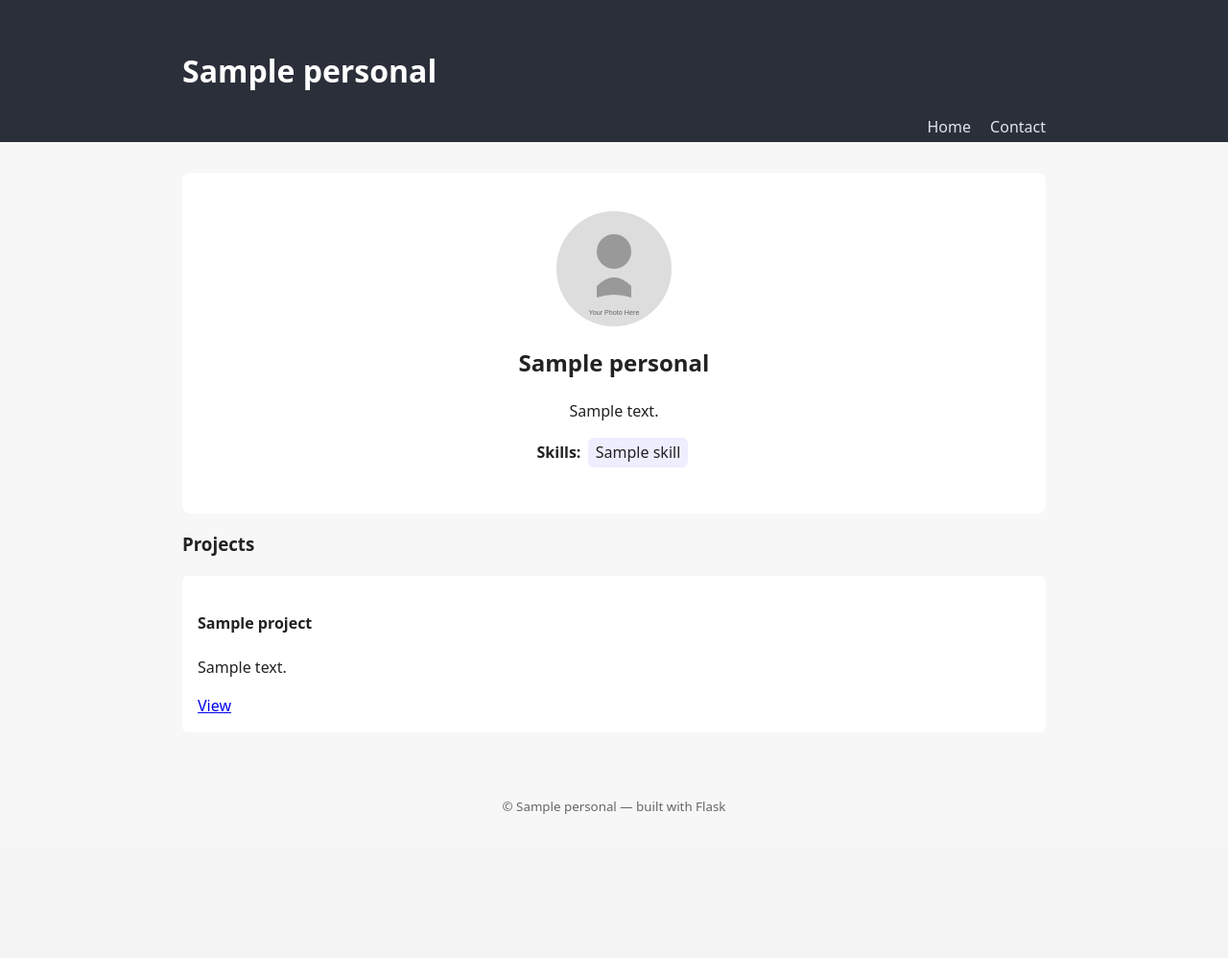
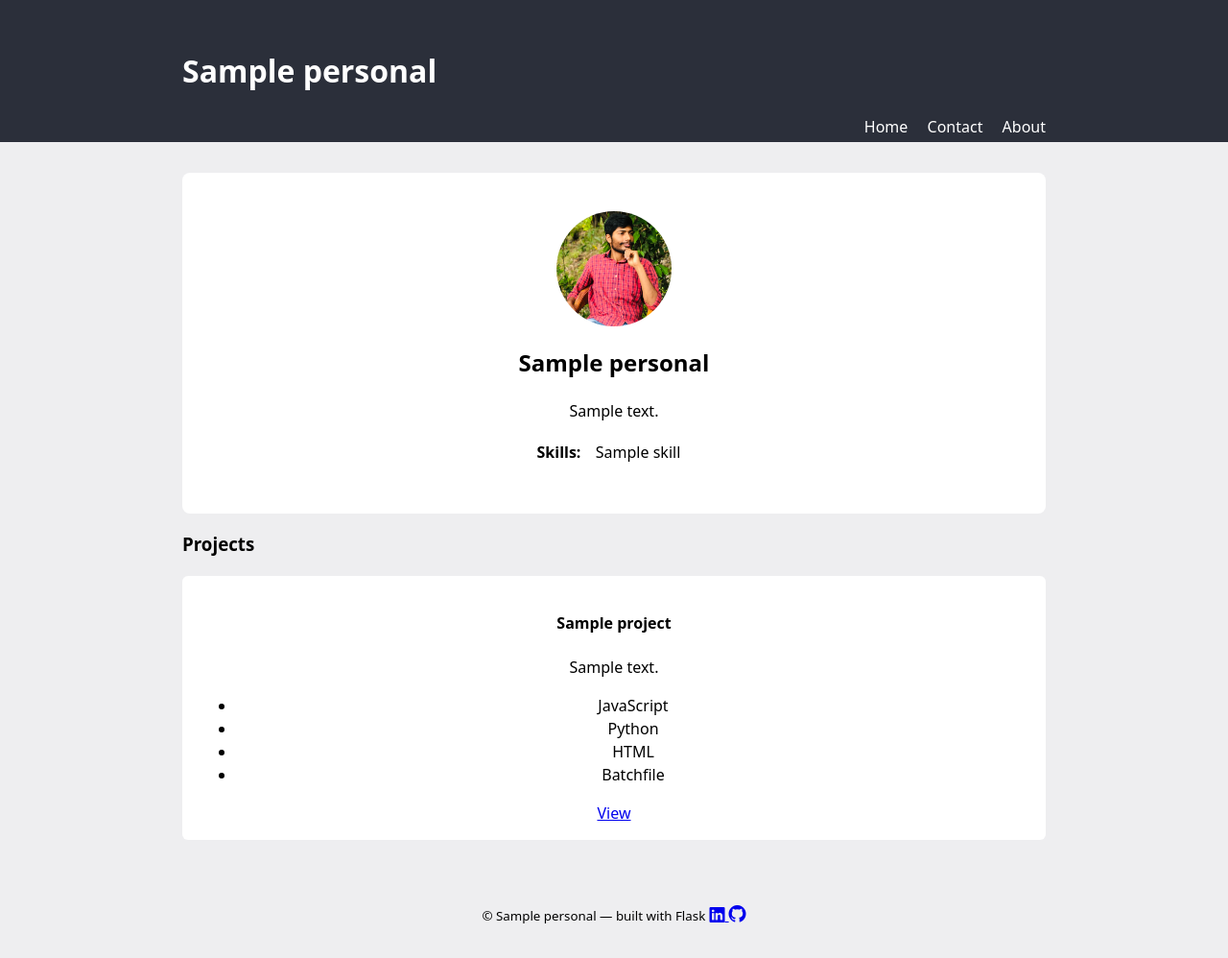
Before and after one commit to santanu9798/Internship-Tasks, a Flask app: template Build-portdolio-website/templates/index.html in a window 1280 px wide. Shown: the whole page at 96% size. Before the commit the page ends 848 px from the top, so only its background shows below. Run offline with Flask 3, Linux system fonts and the light colour scheme; the template is opened without the code that fills it: most values are stand-ins (such as "Sample title", 1, 10 or a date in 2020).

Commit message:
Update portfolio website with improved styling and profile image

```diff
--- a/Build-portdolio-website/static/css/style.css
+++ b/Build-portdolio-website/static/css/style.css
@@ -1,22 +1,22 @@
 
 :root { font-family: system-ui, -apple-system, "Segoe UI", Roboto, "Helvetica Neue", Arial; }
-body { margin:0; line-height:1.5; color:#222; background:#f7f7f7; }
+body { margin:0; line-height:1.5; color:black; background:rgb(238, 238, 240); }
 .container { max-width:900px; margin:0 auto; padding:1rem; }
-.site-header { background:#2b2f3a; color:#fff; padding:0.8rem 0; }
+.site-header { background:#2b2f3a; color:white; padding:0.8rem 0; }
 .site-header a { color:inherit; text-decoration:none; }
 .site-header nav { float:right; }
-.site-header nav a { margin-left:1rem; color:#dfe6ee; }
-.hero { text-align:center; padding:2rem 0; background:#fff; border-radius:8px; margin-top:1rem; }
+.site-header nav a { margin-left:1rem; color:white; }
+.hero { text-align:center; padding:2rem 0; background:white; border-radius:8px; margin-top:1rem; }
 .profile { width:120px; height:120px; border-radius:50%; object-fit:cover; display:block; margin:0.5rem auto; }
-.skill { background:#eef; padding:0.2rem 0.5rem; margin:0 0.2rem; border-radius:6px; display:inline-block; }
-.projects { margin-top:1rem; }
-.project-list { display:grid; grid-template-columns:repeat(auto-fit,minmax(250px,1fr)); gap:1rem; }
-.project { background:#fff; padding:1rem; border-radius:6px; }
-.contact-form { display:flex; flex-direction:column; gap:0.75rem; background:#fff; padding:1rem; border-radius:6px; }
+.skill { background:white; padding:0.2rem 0.5rem; margin:0 0.2rem; border-radius:6px; display:inline-block; }
+.projects { margin-top:1rem;  }
+.project-list { display:grid; grid-template-columns:repeat(auto-fit,minmax(250px,1fr)); gap:1rem; text-align: center; }
+.project { background:white; padding:1rem; border-radius:6px; text-align: center; }
+.contact-form { display:flex; flex-direction:column; gap:0.75rem; background:white; padding:1rem; border-radius:6px; }
 .contact-form label { display:flex; flex-direction:column; font-weight:600; }
-.contact-form input, .contact-form textarea { padding:0.5rem; border-radius:4px; border:1px solid #ddd; }
-button { padding:0.6rem 1rem; border-radius:6px; border:none; background:#2b2f3a; color:#fff; cursor:pointer; }
+.contact-form input, .contact-form textarea { padding:0.5rem; border-radius:4px; border:1px solid rgb(19, 18, 18); }
+button { padding:0.6rem 1rem; border-radius:6px; border:none; background:#2b2f3a; color:white; cursor:pointer; }
 .flashes .flash { padding:0.6rem; margin-bottom:0.6rem; border-radius:6px; }
 .flash.success { background:#e6ffed; border:1px solid #b9f2c1; }
 .flash.error { background:#ffecec; border:1px solid #f2bcbc; }
-.site-footer { text-align:center; padding:1rem 0; margin-top:1rem; color:#666; }
+.site-footer { text-align:center; padding:1rem 0; margin-top:1rem; color:black; }
--- a/Build-portdolio-website/templates/base.html
+++ b/Build-portdolio-website/templates/base.html
@@ -2,6 +2,7 @@
 <html lang="en">
 <head>
     <meta charset="utf-8" />
+    <link rel="stylesheet" href="https://cdn.jsdelivr.net/npm/bootstrap-icons@1.11.3/font/bootstrap-icons.css">
     <meta name="viewport" content="width=device-width,initial-scale=1" />
     <title>{{ title if title else "Portfolio" }}</title>
     <link rel="icon" type="image/svg+xml" href="{{ url_for('static', filename='favicon.svg') }}">
@@ -21,6 +22,8 @@
         <nav>
         <a href="{{ url_for('index') }}">Home</a>
         <a href="{{ url_for('contact') }}">Contact</a>
+        <a href="#">About</a>
+
         </nav>
     </div>
     </header>
@@ -42,6 +45,13 @@
         >© {{ (personal.name if personal else "Santanu ") }} — built with
         Flask</small
         >
+        <a href="https://www.linkedin.com/in/santanu9798/" target="_blank" title="LinkedIn">
+            <i class="bi bi-linkedin"></i>
+        </a>
+    <a href="https://github.com/santanu9798" target="_blank" title="GitHub">
+    <i class="bi bi-github" style="font-size:18px;"></i>
+</a>
+</svg>
     </div>
     </footer>
 </body>
--- a/Build-portdolio-website/templates/contact.html
+++ b/Build-portdolio-website/templates/contact.html
@@ -12,7 +12,7 @@
         Subject<input type="text" name="Subject" required>
     </label>
     <label>
-        Message<textarea name="massage" rows="6" required ></textarea>
+        Message<textarea name="message" rows="6" required ></textarea>
     </label>
     <button type="submit">Send</button>
 </form>
--- a/Build-portdolio-website/templates/index.html
+++ b/Build-portdolio-website/templates/index.html
@@ -1,7 +1,7 @@
 {% extends "base.html" %}
 {% block content %}
 <section class="hero">
-    <img class="profile" src="{{ url_for('static', filename='images/profile.svg') }}" alt="profile" />
+    <img class="profile" src="{{ url_for('static', filename='images/profile.jpg') }}" alt="profile" />
     <h2>{{ personal.title }}</h2>
     <p>{{ personal.bio }}</p>
     <p>
@@ -19,6 +19,7 @@
         <article class="project">
         <h4>{{ p.title }}</h4>
         <p>{{ p.desc }}</p>
+        <ul class="mt-2 flex flex-wrap" aria-label="Technologies used"><li class="mr-1.5 mt-2"><div class="flex items-center rounded-full bg-teal-400/10 px-3 py-1 text-xs font-medium leading-5 text-teal-300 ">JavaScript</div></li><li class="mr-1.5 mt-2"><div class="flex items-center rounded-full bg-teal-400/10 px-3 py-1 text-xs font-medium leading-5 text-teal-300 ">Python</div></li><li class="mr-1.5 mt-2"><div class="flex items-center rounded-full bg-teal-400/10 px-3 py-1 text-xs font-medium leading-5 text-teal-300 ">HTML</div></li><li class="mr-1.5 mt-2"><div class="flex items-center rounded-full bg-teal-400/10 px-3 py-1 text-xs font-medium leading-5 text-teal-300 ">Batchfile</div></li></ul>
         <a href="{{ p.link }}" target="_blank">View</a>
         </article>
     {% endfor %}
```
Also changed, not shown: Build-portdolio-website/app.py (+4 -4 lines), Build-portdolio-website/static/images/profile.jpg (added). Lines whose indentation alone changed are shown as unchanged.
